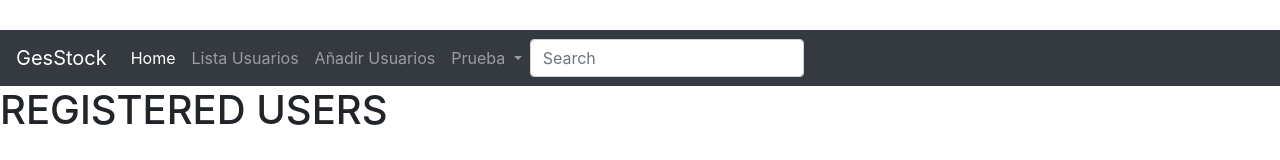
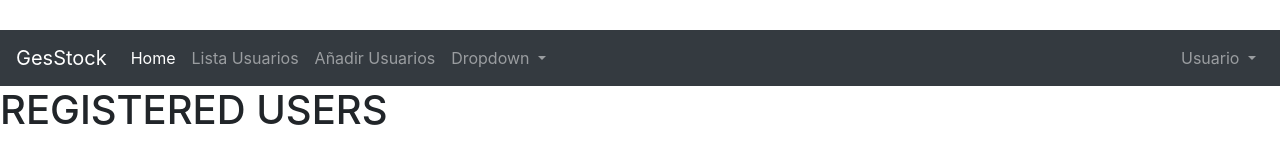
Before and after one commit to titopareilla/frontGesstock2, an Angular app: page /userComponent in a window 1280 px wide. Shown: the top 160 px of the page. Built offline with nearby package versions, Linux system fonts and the light colour scheme; no server answers.

Commit message:
He dejado la navBar un poco mas curiosa.. he avanzado poco pero me voy y asi lo dejo todo subido

```diff
--- a/src/app/navbar/navbar.component.html
+++ b/src/app/navbar/navbar.component.html
@@ -1,3 +1,4 @@
+<!--
 <nav class="navbar navbar-expand-lg navbar-dark bg-dark">
     <a class="navbar-brand" href="">GesStock</a>
     <button class="navbar-toggler" type="button" data-toggle="collapse" data-target="#navbarNavDropdown" aria-controls="navbarNavDropdown" aria-expanded="false" aria-label="Toggle navigation">
@@ -25,8 +26,55 @@
           </div>
         </li>
       </ul>
-      <form class="form-inline my-2 my-md-0">
-          <input class="form-control" type="text" placeholder="Search">
-        </form>
+      <form class="form-inline my-2 my-lg-0">
+          <input class="form-control mr-sm-2" type="search" placeholder="Search" aria-label="Search">
+          <button class="btn btn-outline-success my-2 my-sm-0" type="submit">Search</button>
+      </form>
     </div>
   </nav>
+-->
+  <nav class="navbar navbar-expand-lg navbar-dark bg-dark">
+      <a class="navbar-brand" href="#">GesStock</a>
+      <button class="navbar-toggler" type="button" data-toggle="collapse" data-target="#navbarSupportedContent" aria-controls="navbarSupportedContent" aria-expanded="false" aria-label="Toggle navigation">
+        <span class="navbar-toggler-icon"></span>
+      </button>
+
+      <div class="collapse navbar-collapse" id="navbarSupportedContent">
+        <ul class="navbar-nav mr-auto">
+          <li class="nav-item active">
+            <a class="nav-link" href="#">Home <span class="sr-only">(current)</span></a>
+          </li>
+          <li class="nav-item">
+              <a class="nav-link" [routerLink]  = "['/userComponent']">Lista Usuarios</a>
+            </li>
+            <li class="nav-item">
+              <a class="nav-link" [routerLink]  = "['/createUserComponent']">Añadir Usuarios</a>
+            </li>
+          <li class="nav-item dropdown">
+            <a class="nav-link dropdown-toggle" href="#" id="navbarDropdown" role="button" data-toggle="dropdown" aria-haspopup="true" aria-expanded="false">
+              Dropdown
+            </a>
+            <div class="dropdown-menu" aria-labelledby="navbarDropdown">
+              <a class="dropdown-item" href="#">Action</a>
+              <a class="dropdown-item" href="#">Another action</a>
+              <div class="dropdown-divider"></div>
+              <a class="dropdown-item" href="#">Something else here</a>
+            </div>
+          </li>
+        </ul>
+        <ul class="navbar-nav">
+            <li class="nav-item dropdown">
+              <a class="nav-link dropdown-toggle" href="#" id="navbarDropdown" role="button" data-toggle="dropdown" aria-haspopup="true" aria-expanded="false">
+                Usuario
+              </a>
+              <div class="dropdown-menu dropdown-menu-right" aria-labelledby="navbarDropdown">
+                <a class="dropdown-item" href="#">Perfil</a>
+                <a class="dropdown-item" href="#">Mis pedidos</a>
+                <div class="dropdown-divider"></div>
+                <a class="dropdown-item" href="#">Cerrar Sesión</a>
+              </div>
+            </li>
+          </ul>
+
+      </div>
+    </nav>
```
